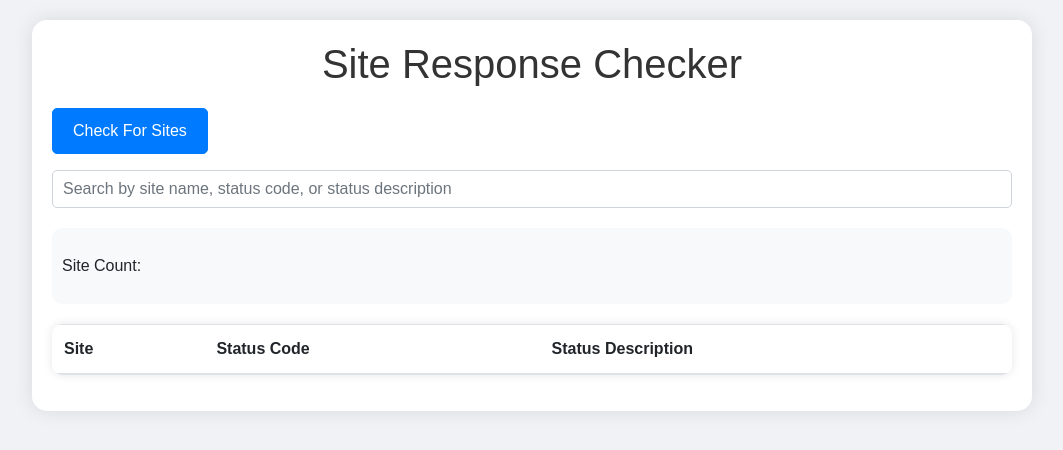
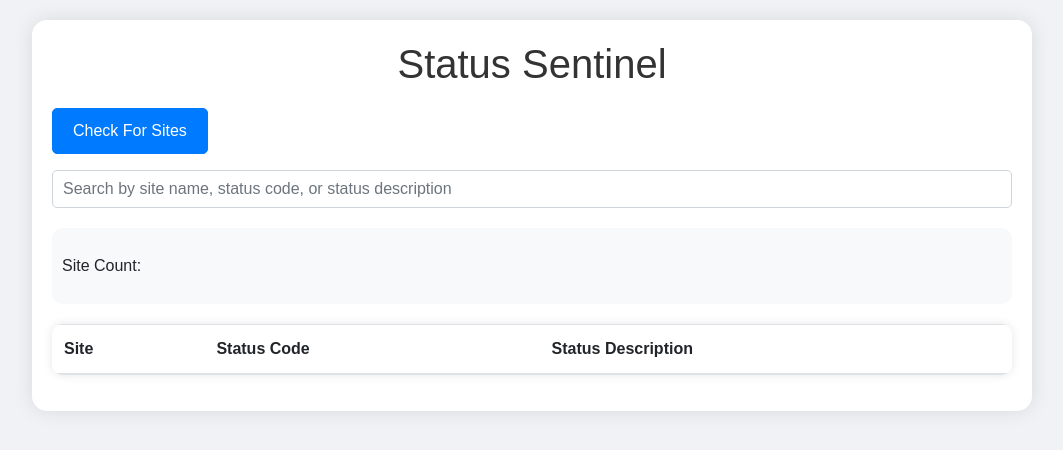
Before and after one commit to AutumnNippert/Continuous-Uptime-Monitoring, a website: page public/index.html in a window 1280 px wide. Shown: the whole page, without its empty margins (108-1171 px from the left). Drawn offline with nearby package versions, Linux system fonts and the light colour scheme; no server answers.

Commit message:
Updated title and added image to readme

```diff
--- a/public/index.html
+++ b/public/index.html
@@ -3,7 +3,7 @@
   <head>
     <meta charset="UTF-8" />
     <meta name="viewport" content="width=device-width, initial-scale=1.0" />
-    <title>Site Response Checker</title>
+    <title>Status Sentinel</title>
     <!-- Include Bootstrap CSS -->
     <link
       href="https://stackpath.bootstrapcdn.com/bootstrap/4.5.2/css/bootstrap.min.css"
@@ -101,7 +101,7 @@
 </head>
 <body>
 	<div class="container">
-		<h1>Site Response Checker</h1>
+		<h1>Status Sentinel</h1>
 		<button
 			id="check-for-sites"
 			class="btn btn-primary"
```
Also changed, not shown: image.png (added), 1 other file.
